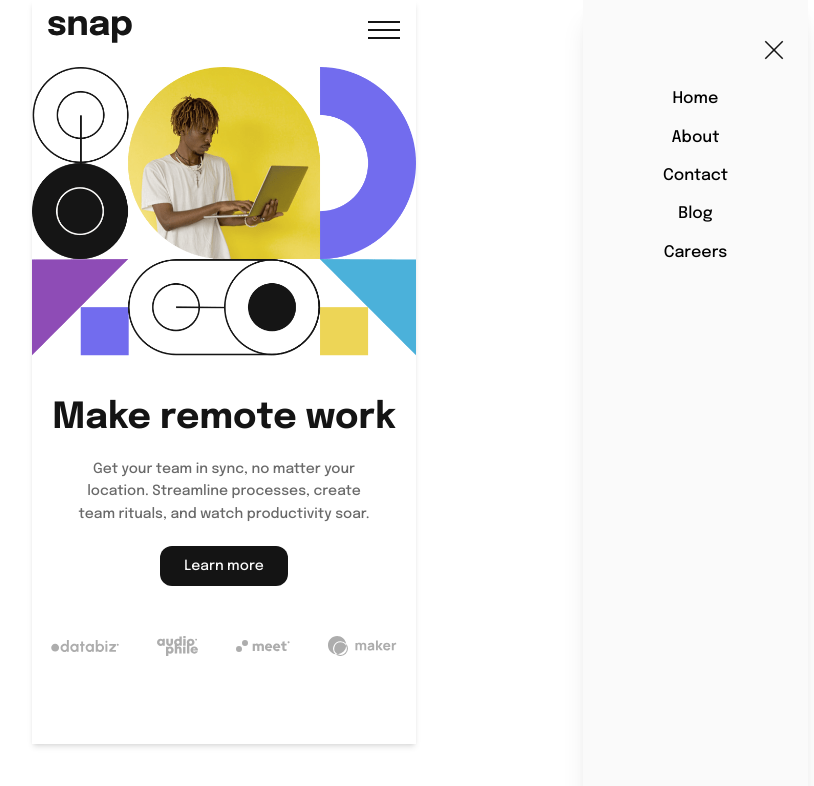
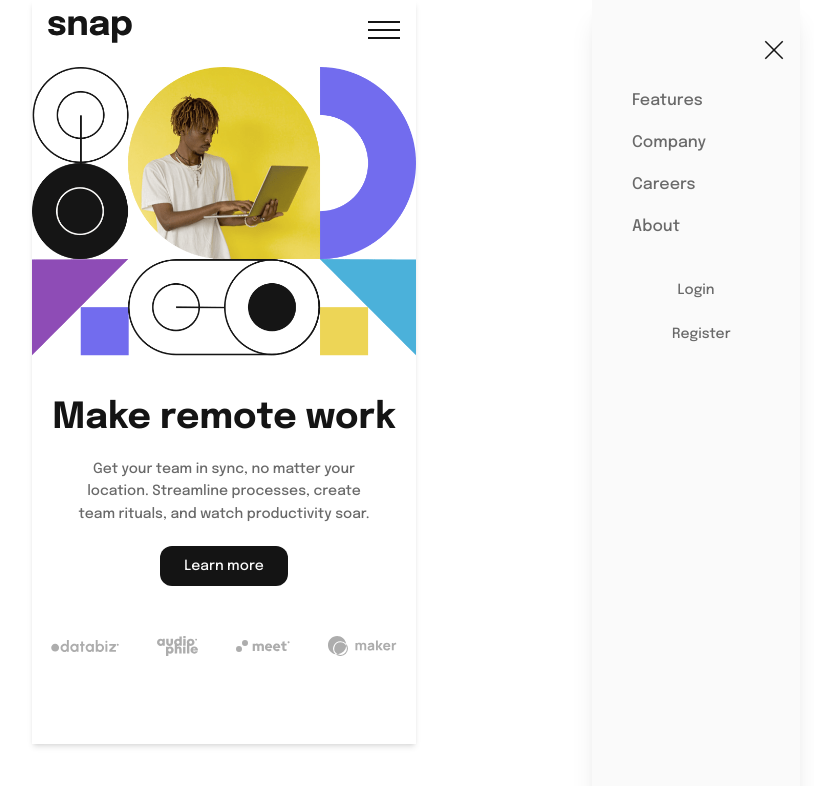
Before and after one commit to hashmi7917/intro-section-with-dropdown-navigation-tailwind, a React (Vite) app: page / in a window 1280 px wide. Both pictures are taken after a click on the picture 800 px from the left and 29 px from the top of the page. Shown: the top 786 px of the page, without its empty margins (416-1230 px from the left). Built offline with nearby package versions, Linux system fonts and the light colour scheme.

Commit message:
sidemenu added

```diff
--- a/src/App.jsx
+++ b/src/App.jsx
@@ -34,9 +34,9 @@ function App() {
           />
           <div
             id="sidemenu"
-            className="hidden bg-neutral-AlmostWhite absolute top-0 right-14 px-20 h-screen shadow-xl"
+            className="hidden w-52 max-lg:hidden max-xl:hidden bg-neutral-AlmostWhite absolute top-0 right-16 px-10 h-screen shadow-xl"
           >
-            <div className="flex flex-col py-20">
+            <div className="flex flex-col py-20 text-neutral-MediumGray">
               <img
                 className="w-5 self-end fixed right-20 top-10 transition-all ease-in-out"
                 onClick={closeNav}
@@ -44,13 +44,24 @@ function App() {
                 alt="close menu"
               />
 
-              <ul className="w-full flex flex-col justify-around items-center mx-auto h-48 transition-all ease-in-out duration-75">
-                <li className="cursor-pointer">Home</li>
+              <ul className="w-full flex flex-col justify-around items-start mx-auto h-48 transition-all ease-in-out duration-75 pb-6">
+                <li className="cursor-pointer">Features</li>
+                <li className="cursor-pointer">Company</li>
+                <li className="cursor-pointer">Careers</li>
                 <li className="cursor-pointer">About</li>
-                <li className="cursor-pointer">Contact</li>
-                <li className="cursor-pointer">Blog</li>
-                <li className="cursor-pointer">Careers</li>
               </ul>
+              <button
+                className="text-sm hover:ring-2 rounded-2xl hover:ring-neutral-MediumGray py-2 px-10 mb-2"
+                type="button"
+              >
+                Login
+              </button>
+              <button
+                className="text-sm hover:ring-2 rounded-2xl hover:ring-neutral-MediumGray py-2 px-10 mb-2"
+                type="button"
+              >
+                Register
+              </button>
             </div>
           </div>
         </nav>
```
